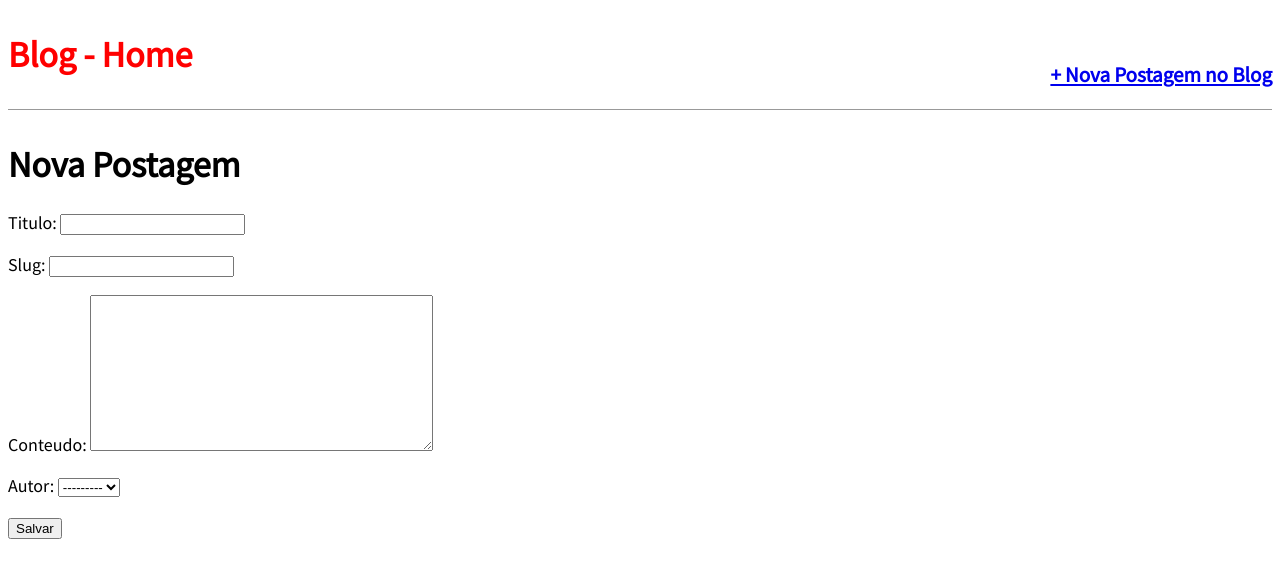
After one commit to Kurowill/Coisas, a Django app: page /post/new/ in a window 1280 px wide. The commit adds this page. Shown: the top 578 px of the page. Run offline with Django 3.2, Linux system fonts and the light colour scheme; data comes from the database, SQL or seed files in the repository; both versions use the stored data as it was after the commit.

Commit message:
UptadeView

```diff
--- a/core/models.py
+++ b/core/models.py
@@ -39,6 +39,10 @@ class Post (models.Model):
         return reverse('post_detail',args=[self.slug])
 
 
+    def get_absolute_url_edit(self):
+        return reverse('post_edit',args=[self.slug])
+
+
     class Meta:
         ordering = ('publicado',) #Ordenação dos posts um - muda o sentido
 
--- a/core/templates/core/post_detail.html
+++ b/core/templates/core/post_detail.html
@@ -4,9 +4,9 @@
 {% block content %}
 
     <div class="post-entry">
-        <h2>{{ custom.titulo }}</a></h2>
-        <p>{{ custom.conteudo }}</p>
+        <h2>{{ object.titulo }}</a></h2>
+        <p>{{ object.conteudo }}</p>
     </div>
-
+    <a href="{{post.get_absolute_url_edit}}">Editar Postagem</a>
 
 {% endblock content %}
--- /dev/null
+++ b/core/templates/core/post_new.html
@@ -0,0 +1,10 @@
+{% extends 'base.html' %}
+{% block title %} Blog - Nova Postagem {% endblock title %}
+
+{% block content %}
+ <h1>Nova Postagem</h1>
+<form action=""method="post">{% csrf_token %}
+    {{form.as_p}}
+    <input type="submit" value="Salvar">
+</form>
+{% endblock content %}
--- a/core/urls.py
+++ b/core/urls.py
@@ -4,5 +4,8 @@ from . import views
 
 urlpatterns = [
     path('', views.BlogListView.as_view(), name='home'),
-    path('post/<slug:slug>/', views.BlogDetaislView.as_view(), name='post_detail')
+    path('post/new/', views.BlogCreateView.as_view(), name='post_new'),
+    path('post/<slug:slug>/', views.BlogDetaislView.as_view(), name='post_detail'), # Sempre que for trabalhar com slug deve-se manter essa pattern em ultimo
+    path('post/<slug:slug>/edit/', views.BlogEditView.as_view(), name='post_edit'),
+
 ]
--- a/core/views.py
+++ b/core/views.py
@@ -1,7 +1,7 @@
 from django.shortcuts import render
 
 from django.views.generic import ListView, DetailView
-
+from django.views.generic.edit import CreateView, UpdateView
 from . models import Post
 
 # Create your views here.
@@ -13,4 +13,14 @@ class BlogListView(ListView):
 class BlogDetaislView(DetailView):
     model = Post
     template_name = 'core/post_detail.html'
-    context_object_name = 'custom'
+    #context_object_name = 'custom' - exemplode como pode mudar esse nome do objeto para qualquer outro
+
+class BlogCreateView(CreateView):
+    model = Post
+    template_name = 'core/post_new.html'
+    fields = ('titulo','slug','conteudo','autor') # '__all__' - jeito de deixar todos os campos, mas pode-se utilizar apenas campos desejados
+
+class BlogEditView(UpdateView):
+    model = Post
+    template_name = 'core/post_edit.html'
+    fields = ('titulo','conteudo','autor')
--- a/templates/base.html
+++ b/templates/base.html
@@ -12,7 +12,12 @@
 </head>
 <body>
     <header>
+        <div class="nav-left">
         <h1><a href="/">Blog - Home</a></h1>
+        </div>
+        <div class="nav-right">
+            <h3><a href="{%url 'post_new' %}">+ Nova Postagem no Blog</a></h3>
+        </div>
     </header>
     <div class="container">
     {% block content %} {% endblock content %}
```
Also changed, not shown: core/templates/core/post_edit.html (added, +10 -0 lines), db.sqlite3.
